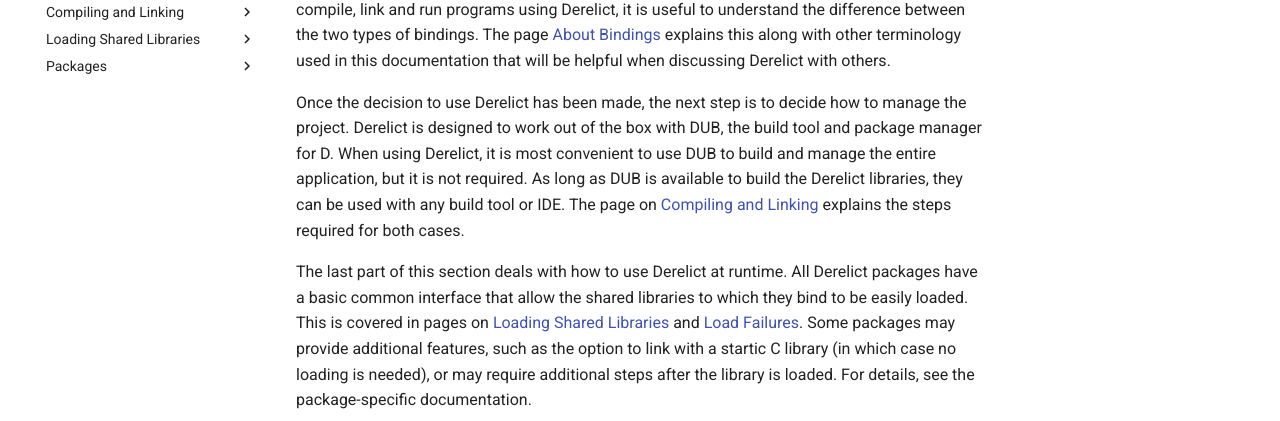
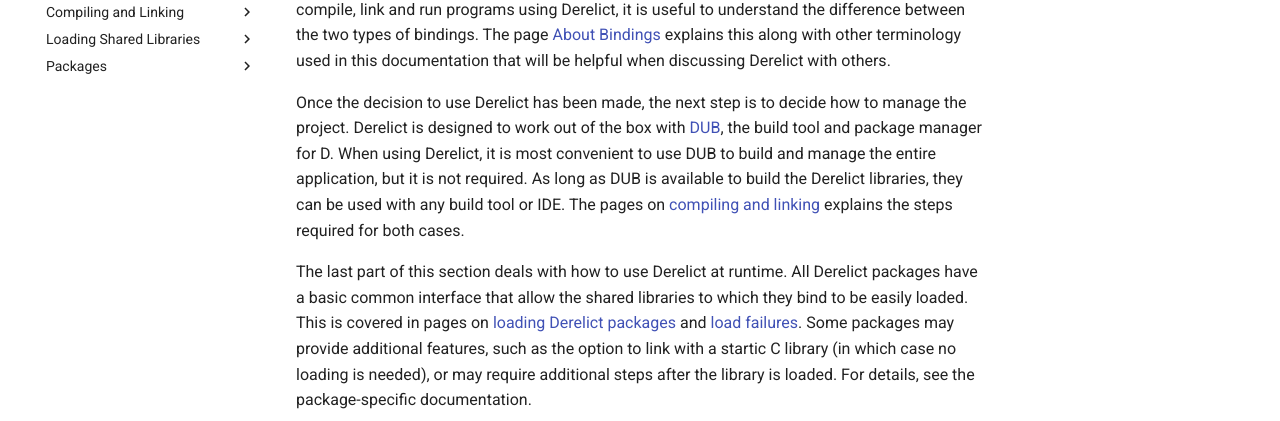
Before and after one commit to DerelictOrg/derelictorg.github.io, an MkDocs documentation site: the page built from docs/overview.md, in a window 1280 px wide. Shown: the part 234-655 px from the top of the page. Built offline with MkDocs 1.6.1 and Material for MkDocs 9.7.7, drawn with Linux system fonts in a browser that asks for light colours; old or Windows-style settings are respelled for this version of MkDocs.

Commit message:
Fix the overview page

```diff
--- a/docs/overview.md
+++ b/docs/overview.md
@@ -1,11 +1,11 @@
 All of the packages in Derelict are _dynamic bindings_. Dynamic bindings may not be suitable for every application. Sometimes, _static bindings_ may be more desirable. Before learning how to compile, link and run programs using Derelict, it is useful to understand the difference between the two types of bindings. The page [About Bindings] explains this along with other terminology used in this documentation that will be helpful when discussing Derelict with others.
 
-Once the decision to use Derelict has been made, the next step is to decide how to manage the project. Derelict is designed to work out of the box with DUB, the build tool and package manager for D. When using Derelict, it is most convenient to use DUB to build and manage the entire application, but it is not required. As long as DUB is available to build the Derelict libraries, they can be used with any build tool or IDE. The page on [Compiling and Linking] explains the steps required for both cases.
+Once the decision to use Derelict has been made, the next step is to decide how to manage the project. Derelict is designed to work out of the box with [DUB], the build tool and package manager for D. When using Derelict, it is most convenient to use DUB to build and manage the entire application, but it is not required. As long as DUB is available to build the Derelict libraries, they can be used with any build tool or IDE. The pages on [compiling and linking] explains the steps required for both cases.
 
-The last part of this section deals with how to use Derelict at runtime. All Derelict packages have a basic common interface that allow the shared libraries to which they bind to be easily loaded. This is covered in pages on [Loading Shared Libraries] and [Load Failures]. Some packages may provide additional features, such as the option to link with a startic C library (in which case no loading is needed), or may require additional steps after the library is loaded. For details, see the package-specific documentation.
+The last part of this section deals with how to use Derelict at runtime. All Derelict packages have a basic common interface that allow the shared libraries to which they bind to be easily loaded. This is covered in pages on [loading Derelict packages] and [load failures]. Some packages may provide additional features, such as the option to link with a startic C library (in which case no loading is needed), or may require additional steps after the library is loaded. For details, see the package-specific documentation.
 
-[About Bindings]: dynstat
-[DUB]: http://code.dlang.org/download
-[Compiling and Linking]: build
-[Loading Shared Libraries]: loading
-[Load Failures]: failure
+[About Bindings]: bindings
+[DUB]: https://code.dlang.org/download
+[compiling and linking]: building/overview
+[loading Derelict packages]: loading/loader
+[load failures]: loading/failure
```
